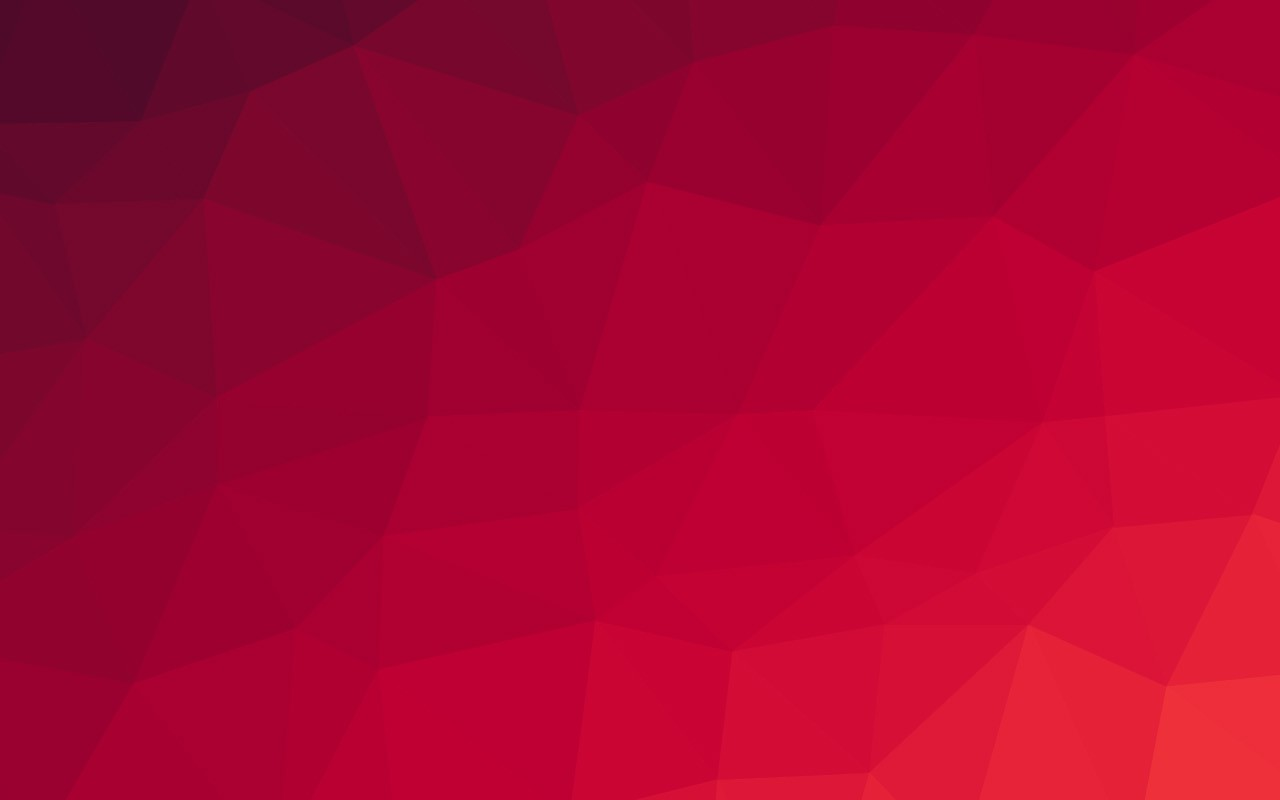
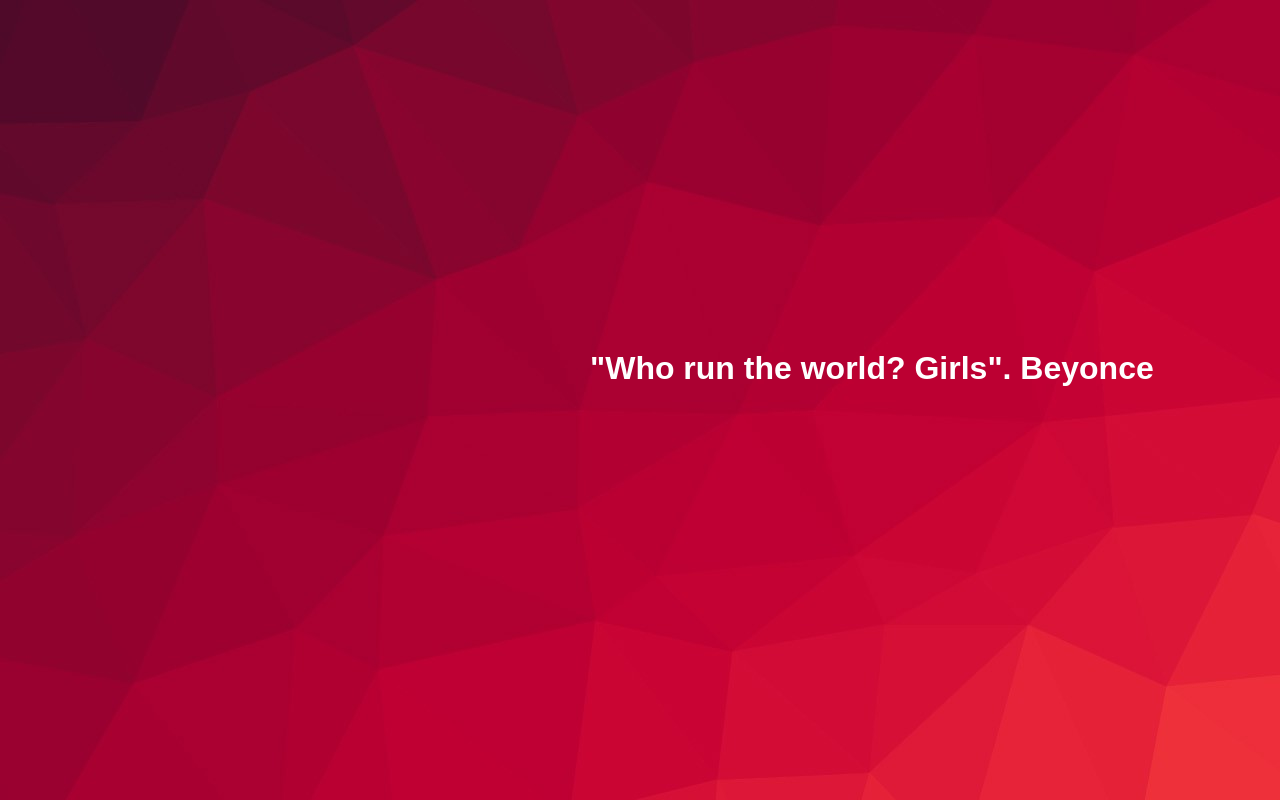
Before and after one commit to aperales88/demo-ci, a plain HTML site: page www-data/index.html in a window 1280 px wide. Drawn offline with Linux system fonts and the light colour scheme.

Commit message:
Creacion pagina inicial

```diff
--- a/www-data/index.html
+++ b/www-data/index.html
@@ -16,7 +16,7 @@ h1 {
 </head>
 <body background="fondo.jpg">
 
-<!--<h1>Hola Mundo!</h1>-->
+<h1>"Who run the world? Girls". Beyonce</h1>
 
 </body>
 </html>
```
